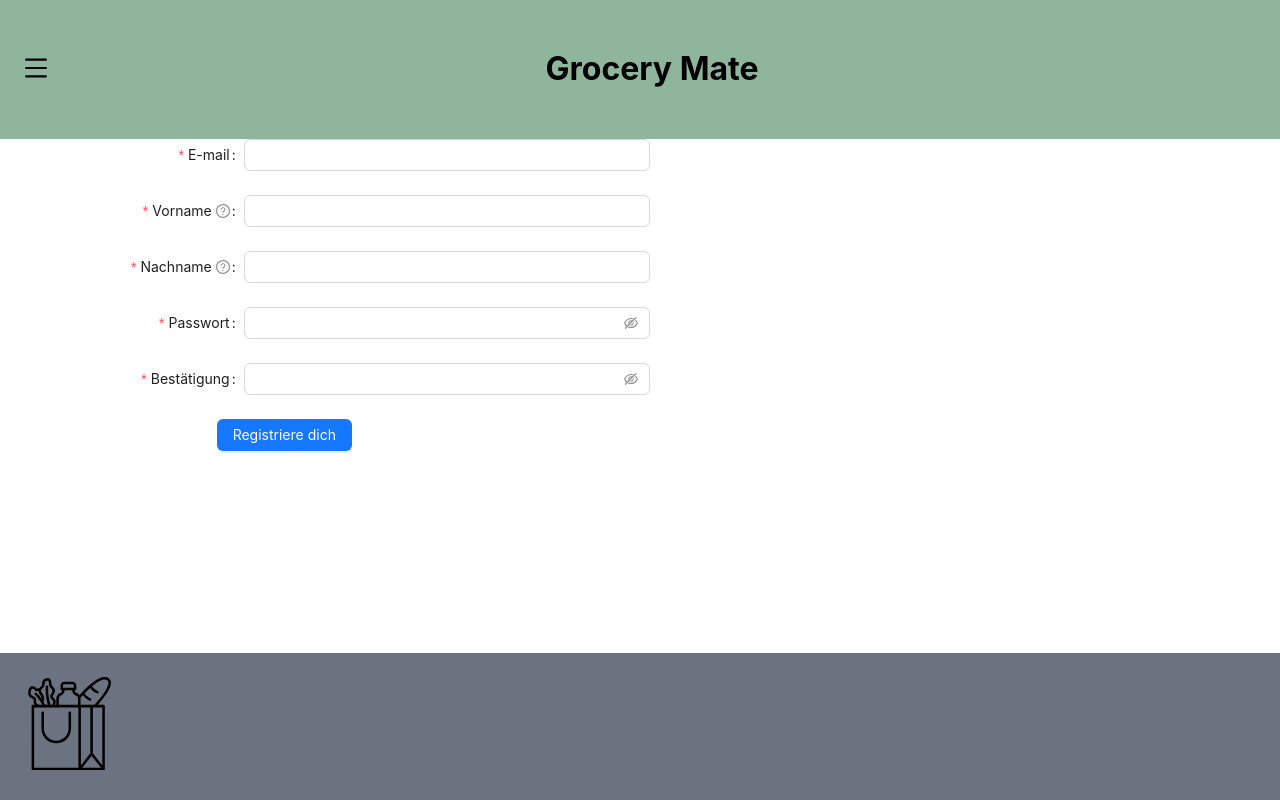
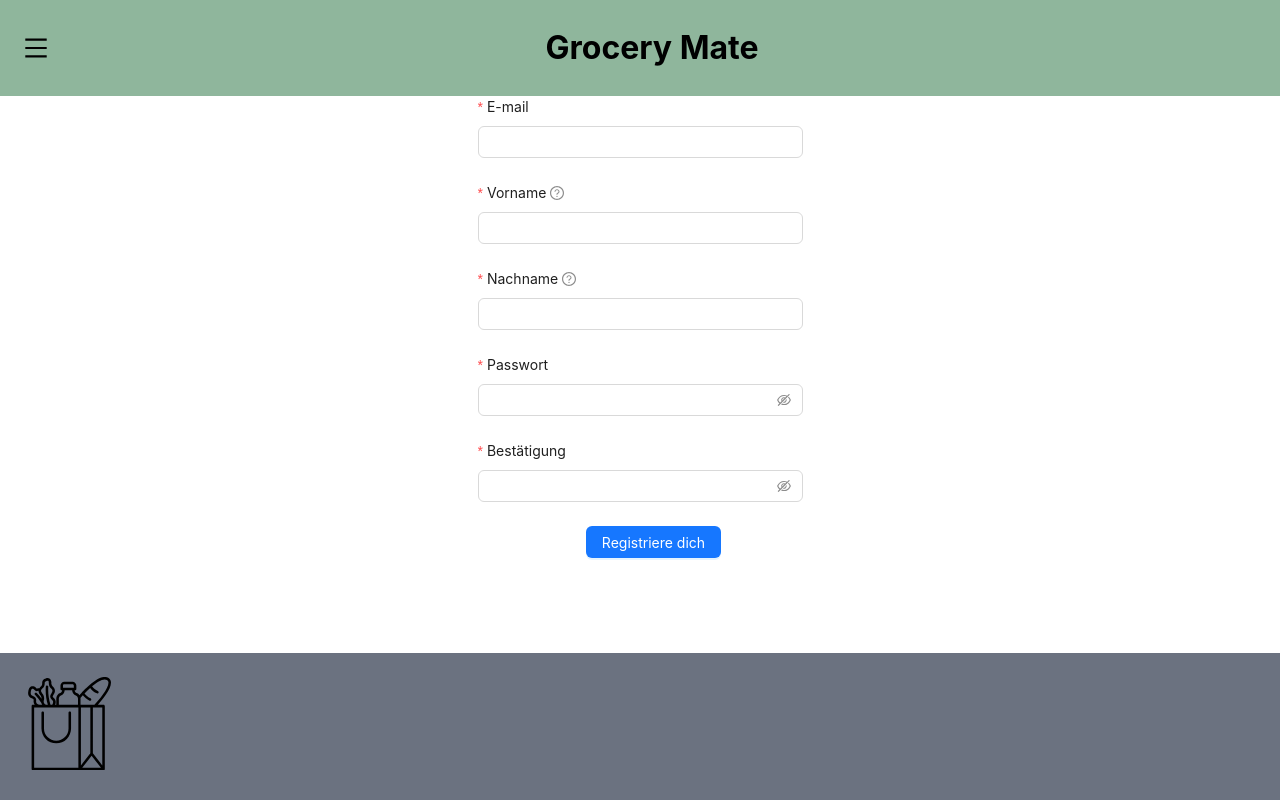
Before and after one commit to GroceryMateOst/GroceryMateCodeBase, a React (Vite) app in the folder frontend/: page /register in a window 1280 px wide. Built offline with nearby package versions, Linux system fonts and the light colour scheme.

Commit message:
Refactoring of styles[#22]

```diff
--- a/frontend/src/App.tsx
+++ b/frontend/src/App.tsx
@@ -19,7 +19,7 @@ function App() {
 							<Route path="/" element={<HomePage />} />
 							<Route path="/register" element={<RegistrationPage />} />
 							<Route path="*" element={<Error404Page />} />
-							<Route path="/user" element={<UserPage />} />
+							<Route path="/profile" element={<UserPage />} />
 						</Routes>
 					</div>
 					<Footer />
--- a/frontend/src/components/header/Header.tsx
+++ b/frontend/src/components/header/Header.tsx
@@ -1,7 +1,7 @@
 import { useEffect } from 'react';
 import { Link } from 'react-router-dom';
 import { UserOutlined } from '@ant-design/icons';
-import NavBar from './NavBar';
+import NavBarMenu from './NavBarMenu';
 import { useAppSelector, useAppDispatch } from '../../redux/hooks';
 import { setIsAuthenticated } from '../../redux/userSlice';
 
@@ -20,24 +20,20 @@ const Header = () => {
 	return (
 		<div className="headerContainer ">
 			<div
-				className="flex justify-between items-center green-background navbar px-6 py-6"
+				className="grid grid-cols-[min-content,1fr,min-content] green-background px-6 py-6"
 				id="header"
 			>
-				<NavBar />
-				<h1>Grocery Mate</h1>
-				{isAuthenticated ? (
-					<Link to="/profile" className="mt-0 ml-0">
-						<div style={{ fontSize: '140%' }} className="inline-block mr-3">
-							Profil
-						</div>
-						<UserOutlined
-							style={{ fontSize: '200%', color: '#213547' }}
-							className="text-center"
-						/>
-					</Link>
-				) : (
-					<div></div>
-				)}
+				<NavBarMenu />
+				<Link to="/" className="!flex justify-center">
+					<h1 className="my-0">Grocery Mate</h1>
+				</Link>
+				<div className="flex justify-end">
+					{isAuthenticated && (
+						<Link to="/profile" className="mt-0 ml-0 flex items-center">
+							<UserOutlined className="text-center text-[200%]" />
+						</Link>
+					)}
+				</div>
 			</div>
 		</div>
 	);
--- a/frontend/src/components/header/NavBar.tsx
+++ b/frontend/src/components/header/NavBarMenu.tsx
@@ -5,7 +5,7 @@ import { useAppDispatch, useAppSelector } from '../../redux/hooks';
 import { setIsAuthenticated } from '../../redux/userSlice';
 import UserService from '../../services/user-service';
 
-const NavBar = () => {
+const NavBarMenu = () => {
 	const dispatch = useAppDispatch();
 	const isAuthenticated = useAppSelector((state) => state.user.isAuthenticated);
 
@@ -53,14 +53,11 @@ const NavBar = () => {
 				items: getNavItems(isAuthenticated),
 				onClick: onDropdownClick,
 			}}
+			className="flex items-center"
 		>
-			<a onClick={(e) => e.preventDefault()}>
-				<Space style={{ fontSize: '150%' }}>
-					<MenuOutlined />
-				</Space>
-			</a>
+			<MenuOutlined className="text-[150%]" />
 		</Dropdown>
 	);
 };
 
-export default NavBar;
+export default NavBarMenu;
--- a/frontend/src/pages/HomePage.tsx
+++ b/frontend/src/pages/HomePage.tsx
@@ -1,6 +1,6 @@
 const HomePage = () => {
 	return (
-		<div>
+		<div className="px-6">
 			<h2>Um Was geht es?</h2>
 			<p>
 				Lorem ipsum dolor sit amet consectetur adipisicing elit. Officiis
--- a/frontend/src/pages/RegistrationPage.tsx
+++ b/frontend/src/pages/RegistrationPage.tsx
@@ -65,12 +65,11 @@ const RegistrationPage = () => {
 	};
 
 	return (
-		<div>
+		<div className="w-full flex justify-center">
 			<Form
+				className="w-[325px]"
 				name="basic"
-				labelCol={{ span: 9 }}
-				wrapperCol={{ span: 17 }}
-				style={{ maxWidth: 650 }}
+				layout="vertical"
 				form={form}
 				initialValues={{ remember: true }}
 				onFinish={handleSubmit}
--- a/frontend/src/pages/UserPage.tsx
+++ b/frontend/src/pages/UserPage.tsx
@@ -3,7 +3,7 @@ import TextArea from 'antd/es/input/TextArea';
 
 const UserPage = () => {
 	return (
-		<div>
+		<div className="w-full flex justify-center">
 			<Form
 				className="w-[325px]"
 				name="basic"
```
Also changed, not shown: 1 other file (tests, documents, lock files or other folders).
